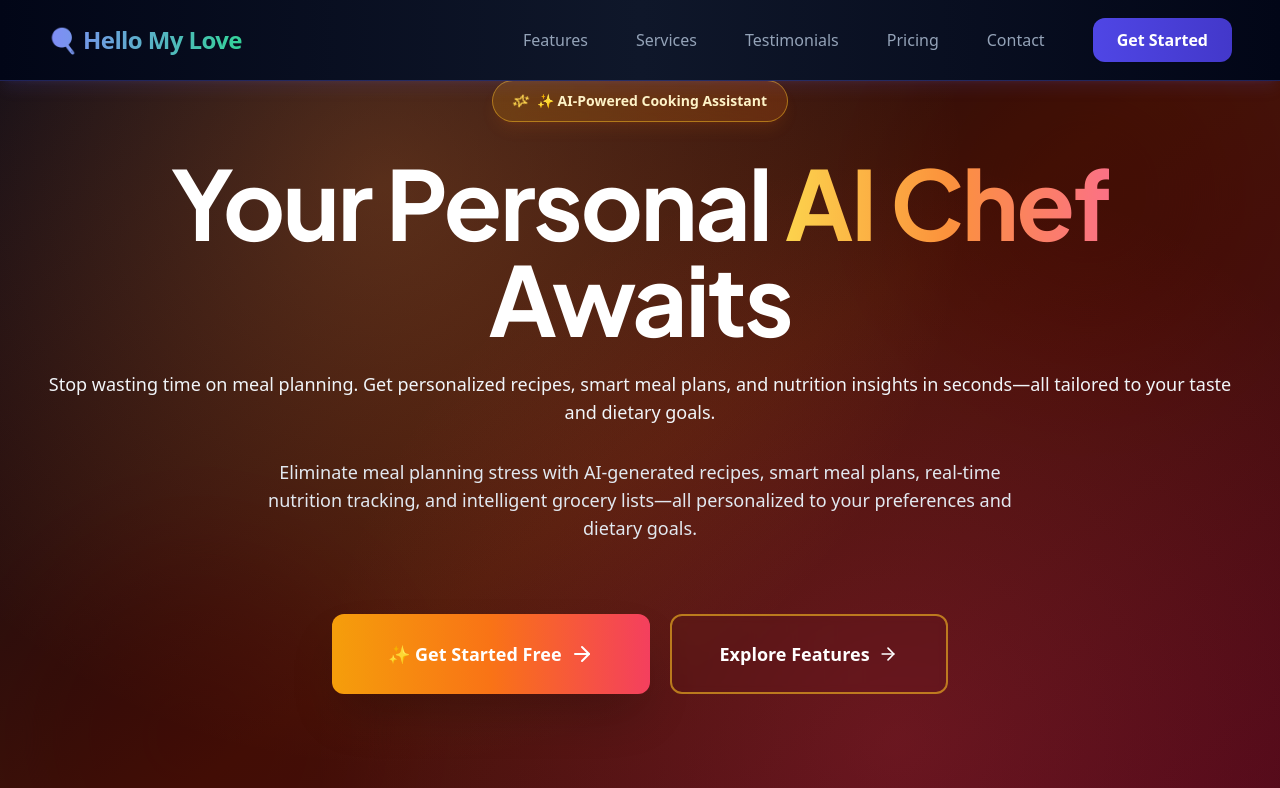
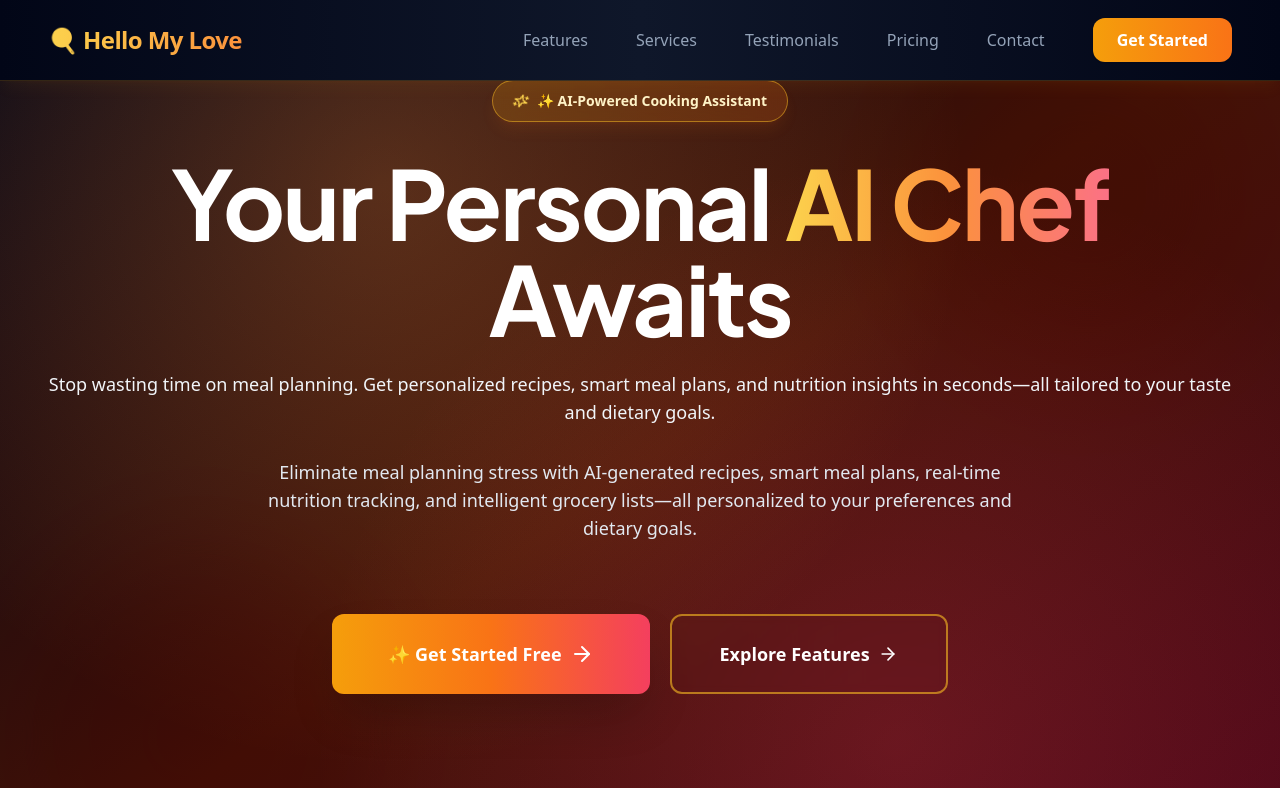
Before and after one commit to FeltSense/web-project-90f869ea-d09e-418f-9369-cc0209593515-1766157275964, a Next.js app: page / in a window 1280 px wide. Shown: the top 788 px of the page. Built offline with nearby package versions, Linux system fonts and the light colour scheme.

Commit message:
Auto-commit: Fix deployment workflow

```diff
--- a/components/Navigation.tsx
+++ b/components/Navigation.tsx
@@ -16,11 +16,11 @@ export default function Navigation() {
   const [isOpen, setIsOpen] = useState(false);
 
   return (
-    <nav className="fixed w-full top-0 z-50 bg-gradient-to-r from-slate-950 via-slate-900 to-slate-950 border-b border-indigo-500/30 backdrop-blur-md shadow-lg shadow-indigo-500/10">
+    <nav className="fixed w-full top-0 z-50 bg-gradient-to-r from-slate-950 via-slate-900 to-slate-950 border-b border-amber-500/20 backdrop-blur-md shadow-lg shadow-amber-500/5">
       <div className="max-w-7xl mx-auto px-6 sm:px-8 lg:px-12">
         <div className="flex items-center justify-between h-20">
           <Link href="/" className="text-2xl font-bold tracking-tight text-white hover:text-indigo-400 transition-colors duration-300 group">
-            <span className="bg-gradient-to-r from-indigo-400 to-emerald-400 bg-clip-text text-transparent group-hover:from-emerald-400 group-hover:to-indigo-400 transition-all duration-300">🍳 Hello My Love</span>
+            <span className="bg-gradient-to-r from-amber-300 to-orange-400 bg-clip-text text-transparent group-hover:from-orange-400 group-hover:to-amber-300 transition-all duration-300">🍳 Hello My Love</span>
           </Link>
 
           {/* Desktop Navigation */}
@@ -32,12 +32,12 @@ export default function Navigation() {
                 className="text-slate-400 hover:text-white font-medium transition-colors duration-300 relative group"
               >
                 {link.name}
-                <span className="absolute bottom-0 left-0 w-0 h-0.5 bg-gradient-to-r from-emerald-400 to-cyan-400 group-hover:w-full transition-all duration-300" />
+                <span className="absolute bottom-0 left-0 w-0 h-0.5 bg-gradient-to-r from-amber-400 to-orange-400 group-hover:w-full transition-all duration-300" />
               </Link>
             ))}
             <Link
               href="#contact"
-              className="bg-gradient-to-r from-indigo-600 to-indigo-700 hover:from-indigo-700 hover:to-indigo-800 text-white font-semibold rounded-xl px-6 py-2.5 transition-all duration-300 shadow-sm hover:shadow-indigo-500/50 hover:shadow-md"
+              className="bg-gradient-to-r from-amber-500 to-orange-500 hover:from-amber-600 hover:to-orange-600 text-white font-semibold rounded-xl px-6 py-2.5 transition-all duration-300 shadow-sm hover:shadow-orange-500/50 hover:shadow-md"
             >
               Get Started
             </Link>
@@ -68,7 +68,7 @@ export default function Navigation() {
             <Link
               href="#contact"
               onClick={() => setIsOpen(false)}
-              className="block mt-6 bg-gradient-to-r from-indigo-600 to-indigo-700 hover:from-indigo-700 hover:to-indigo-800 text-white font-semibold rounded-xl px-6 py-3 transition-all duration-300 shadow-sm hover:shadow-indigo-500/50 hover:shadow-md text-center"
+              className="block mt-6 bg-gradient-to-r from-amber-500 to-orange-500 hover:from-amber-600 hover:to-orange-600 text-white font-semibold rounded-xl px-6 py-3 transition-all duration-300 shadow-sm hover:shadow-orange-500/50 hover:shadow-md text-center"
             >
               Get Started
             </Link>
```
